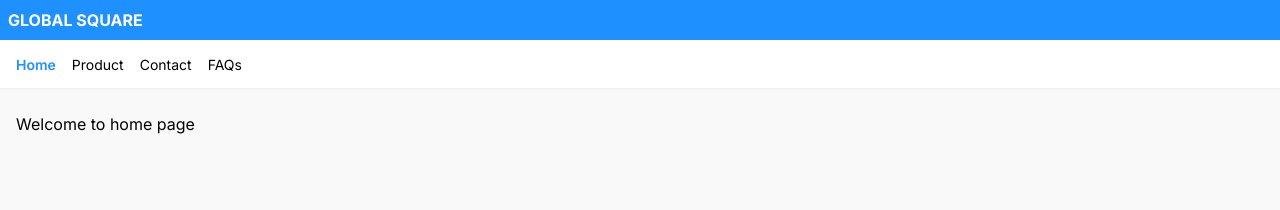
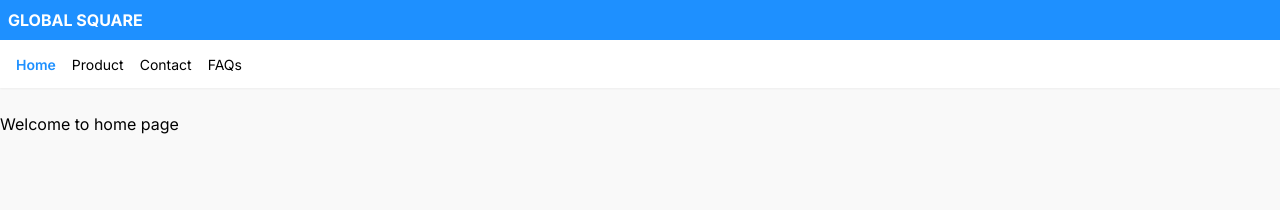
Before and after one commit to np03a170120/assessment-global-square, a Next.js app: page / in a window 1280 px wide. Shown: the top 210 px of the page. Built offline with nearby package versions, Linux system fonts and the light colour scheme.

Commit message:
fix: deployment

```diff
--- a/src/app/layout.tsx
+++ b/src/app/layout.tsx
@@ -27,7 +27,7 @@ export default function RootLayout({
     <html lang="en">
       <body className={`${inter.className} antialiased`}>
         <Header />
-        <div className="mx-4">{children}</div>
+        {children}
       </body>
     </html>
   );
```
